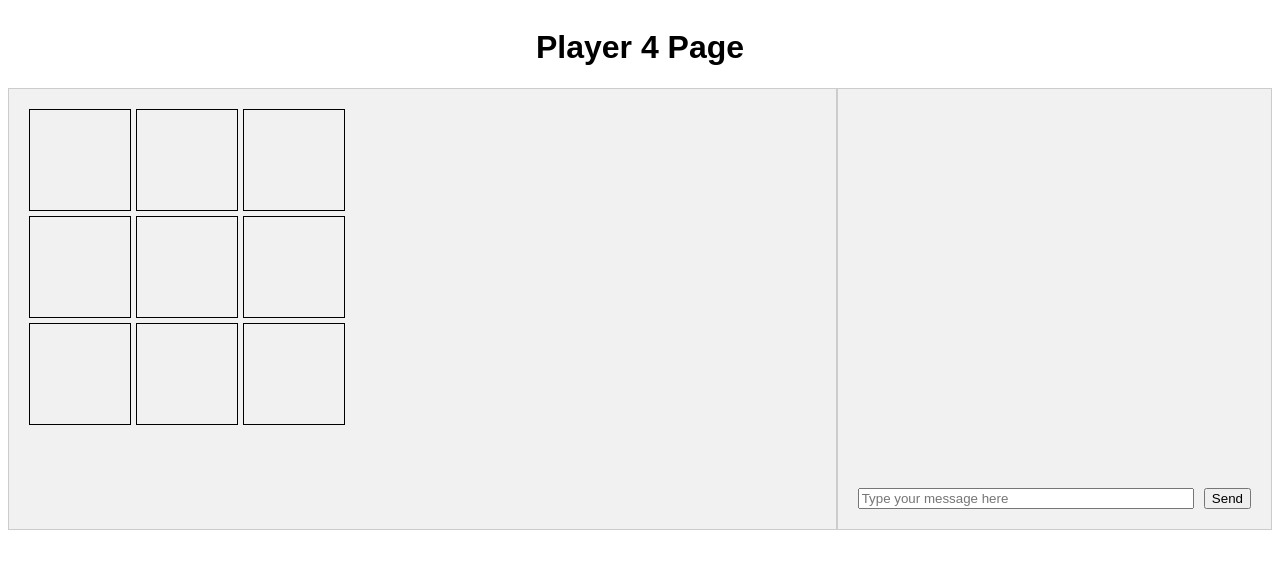
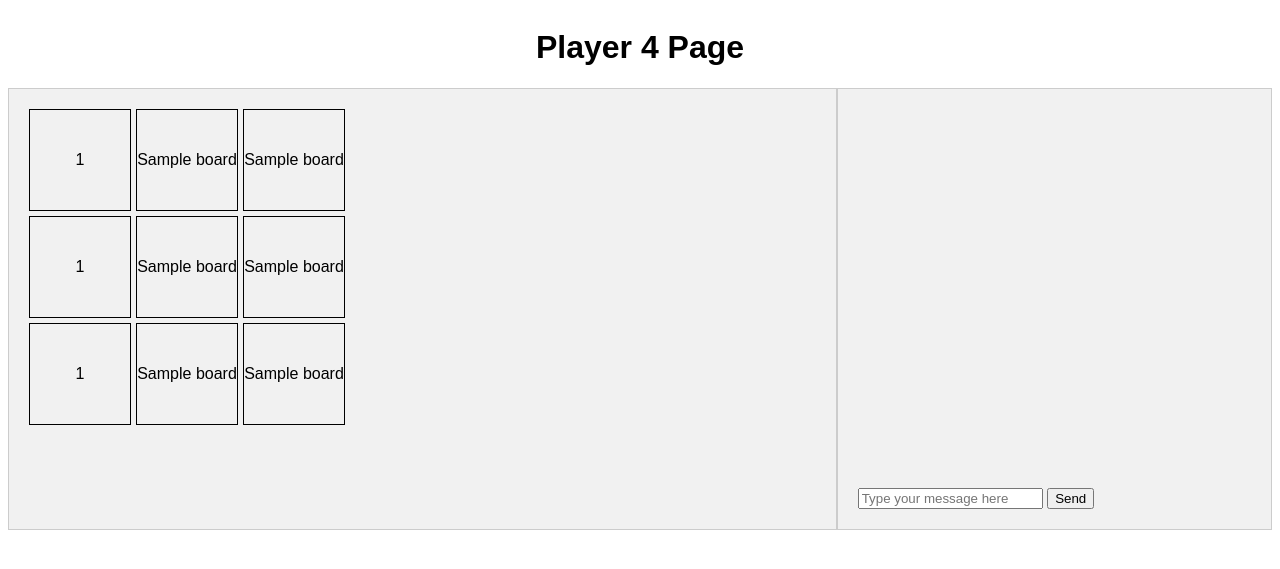
Before and after one commit to systemshift/MUD-LLM, a Flask app: template templates/player4.html in a window 1280 px wide. Shown: the top 569 px of the page. Run offline with Flask 3, Linux system fonts and the light colour scheme; the template is opened without the code that fills it: most values are stand-ins (such as "Sample title", 1, 10 or a date in 2020).

Commit message:
make player 3 and 4 work like player 1 and 2 after changing the calling of the middle layer

```diff
--- a/app.py
+++ b/app.py
@@ -54,12 +54,12 @@ def player3():
             row = request.form.get('row')
             col = request.form.get('col')
             if row is not None and col is not None:
-                game.make_move('player3', int(row), 1 ,int(col))
+                game.make_move('player3', int(col), 1, int(row))
         return jsonify({
+            'boardHtml': render_template('board.html', board=[row[1] for row in game.board]),  # Extract middle layer on the other axis
             'messagesHtml': render_template('messages.html', messages=chat.group_chat_1)
         })
-    return render_template('player3.html', messages=chat.group_chat_1, board=game.board)
-
+    return render_template('player3.html', messages=chat.group_chat_1, board=[row[1] for row in game.board])  # Extract middle layer on the other axis
 
 @app.route('/player4', methods=['GET', 'POST'])
 def player4():
@@ -70,11 +70,12 @@ def player4():
             row = request.form.get('row')
             col = request.form.get('col')
             if row is not None and col is not None:
-                game.make_move('player4', int(row),1 , int(col))
+                game.make_move('player4', int(col), 1, int(row))
         return jsonify({
+            'boardHtml': render_template('board.html', board=[row[1] for row in game.board]),  # Extract middle layer on the other axis
             'messagesHtml': render_template('messages.html', messages=chat.group_chat_2)
         })
-    return render_template('player4.html', messages=chat.group_chat_2, board=game.board)
+    return render_template('player4.html', messages=chat.group_chat_2, board=[row[1] for row in game.board])  # Extract middle layer on the other axis
 
 
 @app.route('/board_state', methods=['GET'])
--- a/templates/player4.html
+++ b/templates/player4.html
@@ -36,16 +36,6 @@
             overflow-y: auto;
             margin-bottom: 10px;
         }
-        .form-container {
-            margin-bottom: 20px;
-        }
-        .chat form {
-            display: flex;
-        }
-        .chat input[type="text"] {
-            flex-grow: 1;
-            margin-right: 10px;
-        }
         .board {
             display: grid;
             grid-template-columns: repeat(3, 1fr);
@@ -73,15 +63,10 @@
 <div class="container">
     <div class="player-page">
         <div class="board" id="board">
-            {% for row in range(3) %}
-                {% for col in range(3) %}
-                    <div class="cell" data-row="{{ row }}" data-col="{{ col }}"></div>
-                {% endfor %}
-            {% endfor %}
+            {% include 'board.html' %}
         </div>
     </div>
 
-    <!-- Chat -->
     <div class="chat">
         <div class="messages" id="messages">
             {% for player, message in messages %}
@@ -96,38 +81,43 @@
 </div>
 
 <script>
-    $(document).ready(function() {
-        $('#chat-form').submit(function(event) {
-            event.preventDefault();
-            $.ajax({
-                type: 'POST',
-                url: '{{ url_for("player4") }}',
-                data: $(this).serialize(),
-                success: function(response) {
-                    $('#messages').html(response.messagesHtml);
-                    $('#chat-form')[0].reset();
-                    $('#messages').scrollTop($('#messages')[0].scrollHeight);
-                }
-            });
-        });
-
+$(document).ready(function() {
+    function attachCellClickHandlers() {
         $('.cell').click(function() {
             var row = $(this).data('row');
             var col = $(this).data('col');
+            console.log("Clicked on cell:", row, col); // Debug output
             $.ajax({
                 type: 'POST',
                 url: '{{ url_for("player4") }}',
                 data: { row: row, col: col },
                 success: function(response) {
+                    $('#board').html(response.boardHtml);
                     $('#messages').html(response.messagesHtml);
-                    $('#messages').scrollTop($('#messages')[0].scrollHeight);
+                    attachCellClickHandlers(); // Re-attach click handlers after updating the board
                 }
             });
         });
+    }
 
-        // Scroll to the bottom of the messages on page load
-        $('#messages').scrollTop($('#messages')[0].scrollHeight);
+    $('#chat-form').submit(function(event) {
+        event.preventDefault();
+        $.ajax({
+            type: 'POST',
+            url: '{{ url_for("player4") }}',
+            data: $(this).serialize(),
+            success: function(response) {
+                $('#messages').html(response.messagesHtml);
+                $('#chat-form')[0].reset();
+                $('#messages').scrollTop($('#messages')[0].scrollHeight);
+            }
+        });
     });
+
+    attachCellClickHandlers(); // Attach click handlers on page load
+    $('#messages').scrollTop($('#messages')[0].scrollHeight);
+});
+
 </script>
 
 </body>
```
Also changed, not shown: templates/player3.html (+24 -34 lines).
